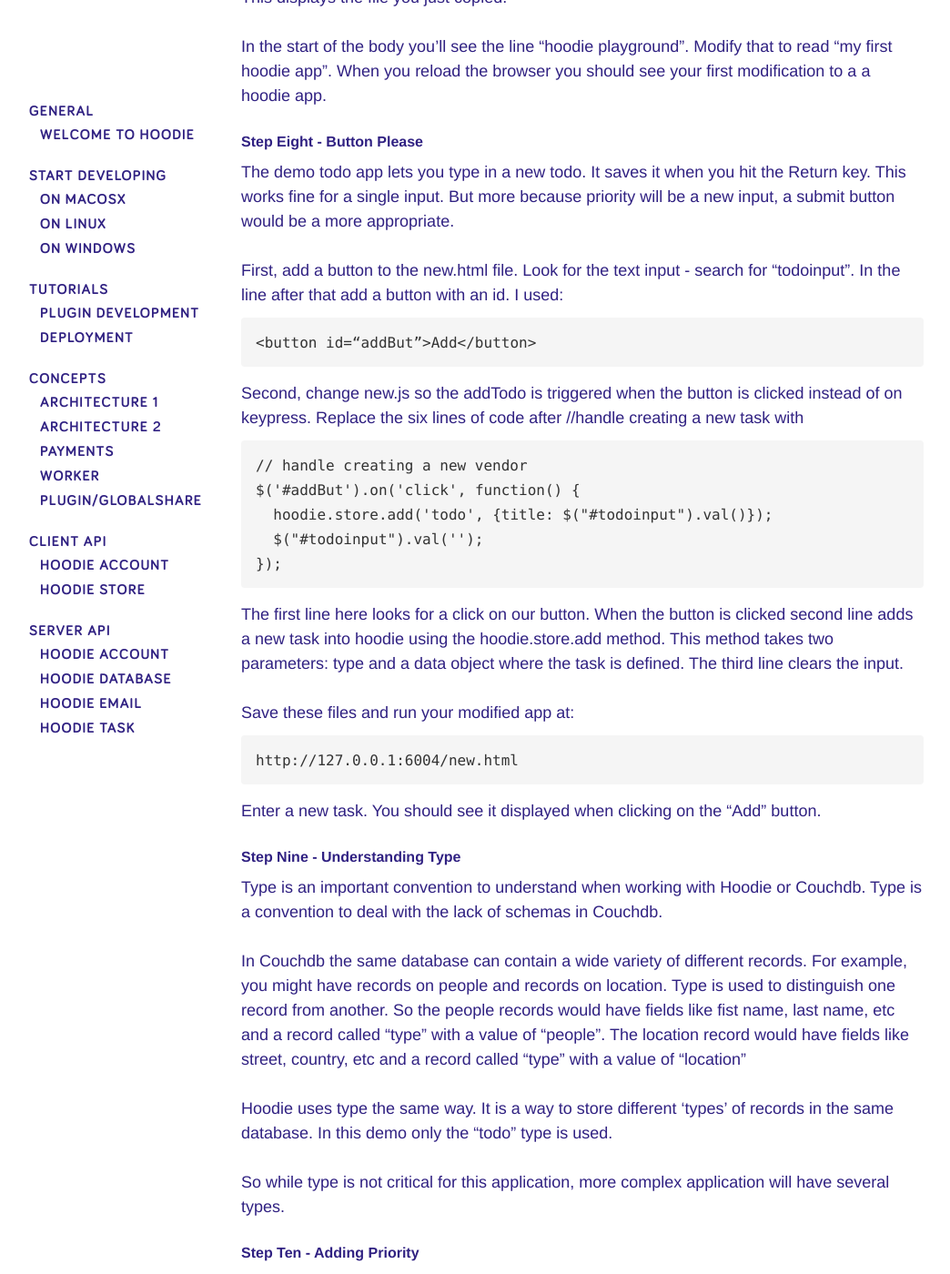
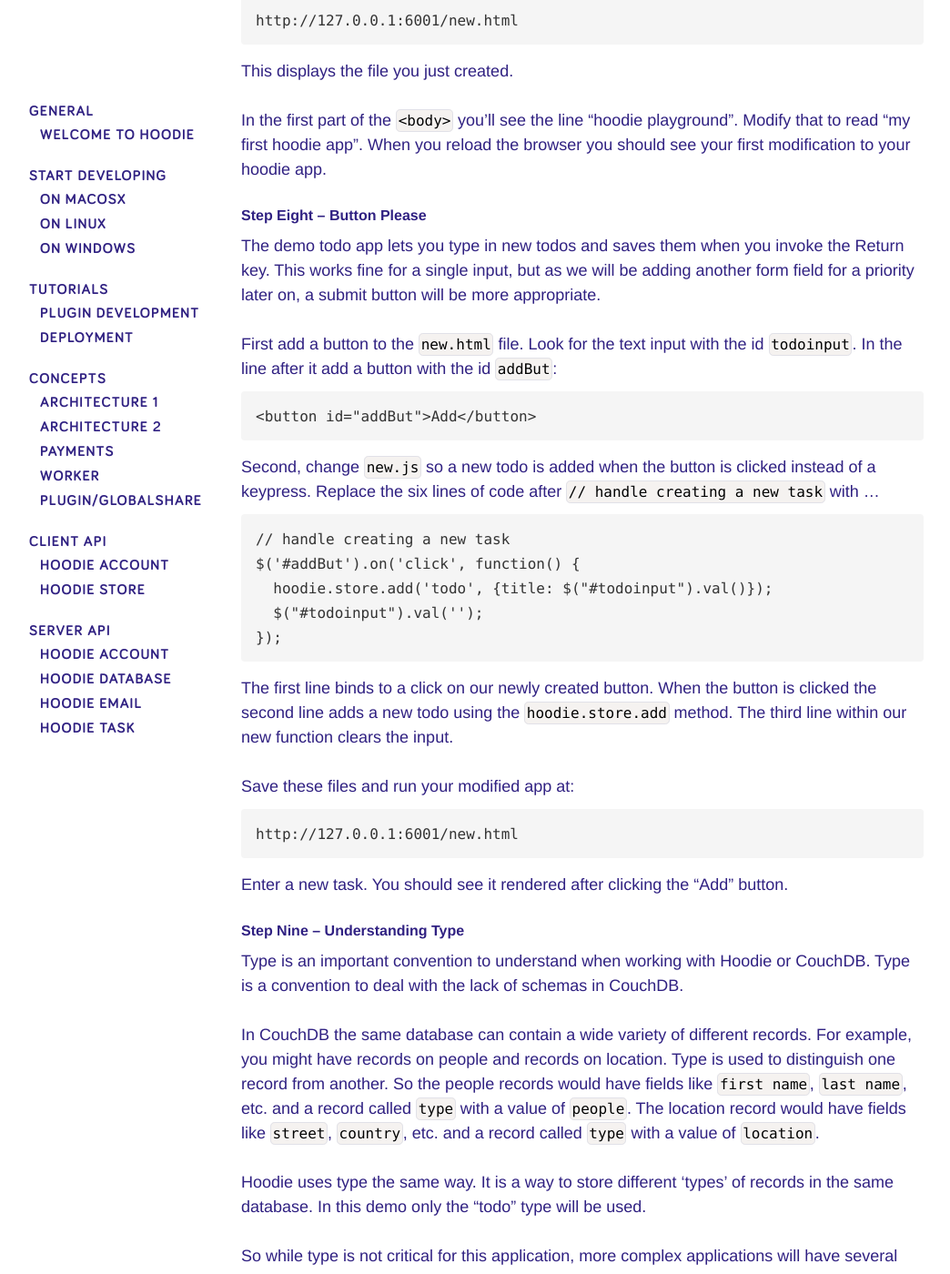
Before and after one commit to hoodiehq-archive/documentation, a Jekyll site: the page built from tutorials/installation/development-osx.md, in a window 1280 px wide and 1400 px high, scrolled down 4112 px. Shown: the whole window at 91% size, without its empty margins (0-1044 px from the left). Built offline with Jekyll 4.4.1, drawn with Linux system fonts in a browser that asks for light colours; Markdown is read by kramdown in place of the engine named in the settings; some of the changed text lies outside the part shown.

Commit message:
Update development-osx.md
As I was trying to follow the OS X installation instructions I faced several inconsistencies. So I gave the instructions some technical updates and a little bit of orthographic love.

````diff
--- a/tutorials/installation/development-osx.md
+++ b/tutorials/installation/development-osx.md
@@ -5,15 +5,15 @@ layout: layout
 # Getting Started with Hood.ie on MacOSX
 
 
-### Step One - Installing Hoodie
+### Step One – Installing Hoodie
 
 #### The Easy Way
-Hoodie depsnds on Node.js and CouchDB. The easiest way to get them installed on Mac OS X is downloading the binary packages from the respective sites:
+Hoodie depends on Node.js and CouchDB. The easiest way to get them installed on Mac OS X is downloading the binary packages from the respective sites:
 
 - [Node.js](http://nodejs.org/download/)
-- [CouchDB](http://couchdb.apache.org/#download)
+- [CouchDB](http://CouchDB.apache.org/#download)
 
-For Node.js, double click the installer, and follow its instructions. For CouchDB, double click the .zip file to unpack CouchDB — and that’s it, nothing else required.
+For Node.js, double click the installer and follow its instructions. For CouchDB, double click the .zip file to unpack it and start the included app — and that's it, nothing else required.
 
 #### The Slightly Less Easy Way
 ##### Homebrew
@@ -56,155 +56,154 @@ Notice that we passed npm a *-g* option. This tells npm to install the module *g
 
 However for our purposes, a global install works best, and now we can move on to the next step.
 
-### Step Two - Create Hoodie Project
+### Step Two – Create your first Hoodie Project
 
-You’ll need a folder for your project. Hoodie command line interface does this and populates it with the required files and folders.
+You'll need a folder for your project. The Hoodie command line interface does this automatically  and populates it with the required files and folders.
 
-In my case, in a folder I typed:
+Invoke the following via the shell:
 
 ```
 hoodie new hoodietut
 ```
 
-You’ll be prompted for an admin password.
+You'll be prompted for an admin password.
 
 
-### Step Three - Start Your App and Test It
+### Step Three – Start Your App and Test It
 
-From the command line type
+Again from the command line type ...
 
 ```
 cd hoodietut
 hoodie start
 ```
 
-and it opened up a browser tab at
+It'll open up your default browser at ...
 
 ```
-http://127.0.0.1: 6004
+http://127.0.0.1:6001
 ```
 
-You should see a hoodie app in your browser with a subtitle of ‘hoodie playground’. This ‘test’ shows that hoodie is working.
+You should see a hoodie app with a subtitle of 'hoodie playground'. This shows that hoodie is working.
 
-The command line output also shows you this information which you’ll use later:
+The command line output also shows you this information which you'll use later:
 
 ```
-CouchDB started: http://127.0.0.1:6006
-Admin: http://127.0.0.1:6005
+CouchDB started: http://127.0.0.1:6003
+WWW:    http://127.0.0.1:6001
+Admin:  http://127.0.0.1:6002
 ```
 
-### Step Four - Play with the App
+### Step Four – Play with the App
 
 The demo todo app shows off what you can do with hoodie. You will probably notice that it looks like a Bootstrap app. Though the app uses Bootstrap, hoodie has no dependency on Bootstrap and any CSS framework can be used.
 
-In the upper right, there is a drop down for Sign Up. Click on it and created an account with username and password. Now you should login because only then will data be saved.
+In the upper right, there is a drop down for "Sign Up". Click on it and create an account with your desired username and password. After that you should be logged in automatically – only in this case your todos will be saved.
 
-Type in a few todos like “learn hoodie” and “steps 5, 6, 7 and 8”. You should see your todos displayed.
+Type in a few todos like "learn hoodie" and "steps 5, 6, 7 and 8". You should see your todos displayed directly.
 
-Nice to see a hoodie demo after just three steps!
+Nice to see a working hoodie after just three steps!
 
 
-### Step Five - Tabs for CouchDB and Admin
+### Step Five – Tabs for CouchDB and Admin
 
-The hood.ie demo app is already opened in your browser. Start two more tabs for CouchDB and admin. For CouchDB I wanted to see the Futon app, so these where the two urls I used:
+Our hood.ie demo app should already opened in your browser (if not, go to http://127.0.0.1:6001/new.html). Start two more tabs for CouchDB and the admin interface:
 
 ```
-http://127.0.0.1:6006/_utils
-http://127.0.0.1:6005
+http://127.0.0.1:6003/_utils
+http://127.0.0.1:6002/
 ```
 
-While I did not use the admin *(:6005)* yet, it was good to know it was there. You don’t need Couchdb except for monitoring the hoodie magic.
+We won't use the admin *(:6002)* yet, but good to know it's ready. You also don't need CouchDB, except for monitoring the hoodie magic.
 
 
 # Part Two: Make Hoodie Your Own: Go Nuts
 
-In the next several steps the todo app will be modified to give todos a priority of 1, 2 or 3. The list of todos will be sorted on priority.
+In the next several steps our demo todo app will be modified to give todos a priority of 1, 2 or 3. Also the list of todos will be sorted by priority.
 
 
-### Step Six - Open your text editor
+### Step Six – Open your text editor
 
-At this point the hood.ie site tells you to “go nuts”.  There are a few more steps you need to take before you can write your own hoodie app.
+At this point the hood.ie site tells you to "go nuts". There are a few more steps you need to take before you can write your own hoodie app.
 
-In my case, I started sublime text with a new project for /dalyapps/hoodietut. This was the folder created by hoodie in Step Two.
+In my case, I started sublime text with a new project for `hoodietut`. This was the folder created by hoodie in Step Two.
 
-You should see folders of data, node_modules and www. Hoodie command line has set up files for both hoodie and the demo todo app.
+Open the `hoodietut` folder created in step two with your editor/IDE of choice. You should see the folders `data`, `node_modules` and `www`. The hoodie command line client has set up files for both hoodie and the demo todo app.
 
-We are going to be working in assets folder of www.
+We will be working in the `assets` folder of `www`.
 
 
-### Step Seven - Edit your first hoodie files
+### Step Seven – Edit your first hoodie files
 
-To start creating you own App there are two files you’ll want to copy. In /hoodietut/www/ copy index.html and name the copy new.html. In /www/assets/assets/ copy main.js and rename the copy to new.js.
+To start creating you own app there are two files you'll want to copy. In `/hoodietut/www/` copy `index.html` and name the copy `new.html`. In `/www/assets/` copy `main.js` and rename the copy to `new.js`.
 
-In sublime (your text editor) open new.html. On the last line you’ll see
+Now open `new.html` and the last line should be ...
 
 ```html
-<script src="“assets/main.js”"></script>
+<script src="assets/main.js"></script>
 ```
 
-Change that line from main.js to new.js
+Change that line from `main.js` to `new.js` ...
 
 ```html
-<script src="“assets/new.js”"></script>
+<script src="assets/new.js"></script>
 ```
 
-Open a new tab in the browser and go to
+Open a new tab in the browser and go to ...
 
 ```
-http://127.0.0.1:6004/new.html
+http://127.0.0.1:6001/new.html
 ```
 
-This displays the file you just copied.
+This displays the file you just created.
 
-In the start of the body you’ll see the line “hoodie playground”. Modify that to read “my first hoodie app”. When you reload the browser you should see your first modification to a a hoodie app.
+In the first part of the `<body>` you'll see the line "hoodie playground". Modify that to read "my first hoodie app". When you reload the browser you should see your first modification to your hoodie app.
 
 
-### Step Eight - Button Please
+### Step Eight – Button Please
 
-The demo todo app lets you type in a new todo. It saves it when you hit the Return key. This works fine for a single input. But more because priority will be a new input, a submit button would be a more appropriate.
+The demo todo app lets you type in new todos and saves them when you invoke the Return key. This works fine for a single input, but as we will be adding another form field for a priority later on, a submit button will be more appropriate.
 
-First, add a button to the new.html file. Look for the text input - search for “todoinput”. In the line after that add a button with an id. I used:
+First add a button to the `new.html` file. Look for the text input with the id `todoinput`. In the line after it add a button with the id `addBut`:
 
 ```html
-<button id=“addBut”>Add</button>
+<button id="addBut">Add</button>
 ```
 
-Second, change new.js so the addTodo is triggered when the button is clicked instead of on keypress. Replace the six lines of code after //handle creating a new task with
+Second, change `new.js` so a new todo is added when the button is clicked instead of a keypress. Replace the six lines of code after `// handle creating a new task` with ...
 
 ```javascript
-// handle creating a new vendor
+// handle creating a new task
 $('#addBut').on('click', function() {
   hoodie.store.add('todo', {title: $("#todoinput").val()});
   $("#todoinput").val('');
 });
 ```
 
-The first line here looks for a click on our button. When the button is clicked second line adds a new task into hoodie using the hoodie.store.add method. This method takes two parameters: type and a data object where the task is defined. The third line clears the input.
+The first line binds to a click on our newly created button. When the button is clicked the second line adds a new todo using the `hoodie.store.add` method. The third line within our new function clears the input.
 
 Save these files and run your modified app at:
 
 ```
-http://127.0.0.1:6004/new.html
+http://127.0.0.1:6001/new.html
 ```
 
-Enter a new task. You should see it displayed when clicking on the “Add” button.
+Enter a new task. You should see it rendered after clicking the "Add" button.
 
-### Step Nine - Understanding Type
+### Step Nine – Understanding Type
 
-Type is an important convention to understand when working with Hoodie or Couchdb. Type is a convention to deal with the lack of schemas in Couchdb.
+Type is an important convention to understand when working with Hoodie or CouchDB. Type is a convention to deal with the lack of schemas in CouchDB.
 
-In Couchdb the same database can contain a wide variety of different records. For example, you might have records on people and records on location. Type is used to distinguish one record from another. So the people records would have fields like fist name, last name, etc and a record called “type” with a value of “people”. The location record would have fields like street, country, etc and a record called “type” with a value of “location”
+In CouchDB the same database can contain a wide variety of different records. For example, you might have records on people and records on location. Type is used to distinguish one record from another. So the people records would have fields like `first name`, `last name`, etc. and a record called `type` with a value of `people`. The location record would have fields like `street`, `country`, etc. and a record called `type` with a value of `location`.
 
-Hoodie uses type the same way. It is a way to store different ‘types’ of records in the same database. In this demo only the “todo” type is used.
+Hoodie uses type the same way. It is a way to store different 'types' of records in the same database. In this demo only the "todo" type will be used.
 
-So while type is not critical for this application, more complex application will have several types.
+So while type is not critical for this application, more complex applications will have several types.
 
 
-###Step Ten - Adding Priority
+### Step Ten – Adding Priority
 
-Adding a priority requires an new input field, adding it to the display and modifying the add method we just worked with.
-
-In **new.html** add a select input before the button we added above:
+Adding a priority requires a new input element. Add a `<select>` input before the button we added above in `new.html`:
 
 ```html
 <select id="priorityinput" class="form-control">
@@ -228,25 +227,37 @@ $('#addBut').on('click', function() {
 });
 ```
 
-Also in *new.js* modify the **addTodo** function to show the priority.
+Again in `new.js` modify the `paint` function to show the priority:
+
+Change ...
 
 ```javascript
-function addTodo( todo ) {
-  $('#todolist').append('<li>'+todo.priority+' '+todo.title+'</li>');
-}
+'<input type="checkbox"> <label>' + collection[i].title + '</label>' +
 ```
 
-At this point you should start seeing each task listed prefaced by a priority. Hoodie makes it pretty simple to add new fields to a store.
+to ...
+
+```javascript
+'<input type="checkbox"> <label>' + collection[i].priority + ' ' + collection[i].title + '</label>' +
+```
+
+At this point you should start seeing that each task listed is prefaced by a priority. Hoodie makes it pretty easy to add new fields to a store.
 
 
-### Step Eleven - Sort By Priority
+### Step Eleven – Sort By Priority
 
-Out todo list would look a lot nicer if they were listed by priority. So lets change the sort in *new.js*.
+Our todo list would look a lot nicer if it was also listed by our new priority. So let's change the sorting method in `new.js`:
 
-```
-function sortByCreatedAt(a, b) {
-  return a.priority > b.priority;
-}
+Replace ...
+
+```javascript
+return ( a.createdAt > b.createdAt ) ? 1 : -1;
 ```
 
-Now your number one priorities show first.
+... with ...
+
+```javascript
+return ( a.priority > b.priority ) ? 1 : -1;
+```
+
+Now your number one priorities show first and you hopefully got a good first impression on the hoodie way of development.
````
Also changed, not shown: other parts of tutorials/installation/development-osx.md (+4 -4 lines).
